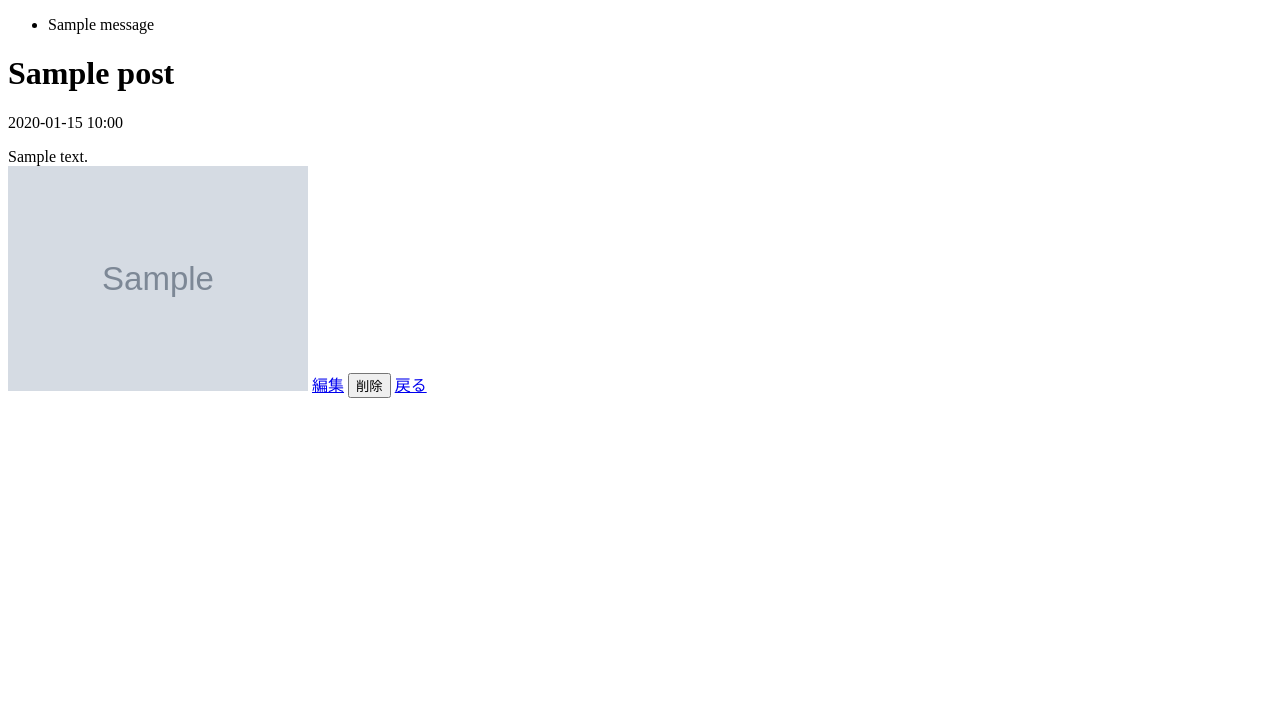
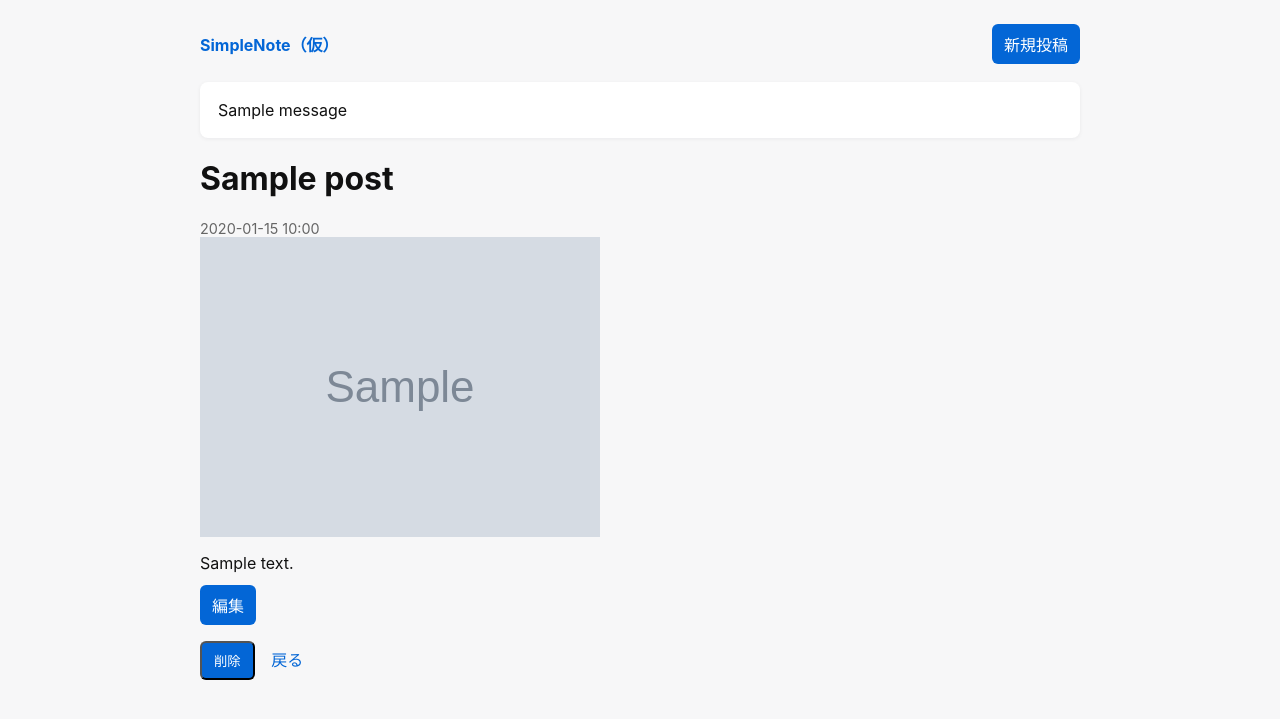
Before and after one commit to ryamunazo/literary_author_werewolf, a Flask app: page /post/1 in a window 1280 px wide. Shown: the top 719 px of the page. Run offline with Flask 3, Linux system fonts and the light colour scheme; tables that the repository leaves empty hold one stand-in row (values such as "Sample post"); grey boxes marked "Sample" are stand-in pictures; one stand-in notice (Sample message) is shown; some libraries are stand-ins or nearby versions.

Commit message:
version1.04

```diff
--- a/app.py
+++ b/app.py
@@ -7,6 +7,7 @@ from werkzeug.utils import secure_filename
 app = Flask(__name__)
 app.secret_key = os.environ.get("SECRET_KEY", "dev-secret-key")
 
+# 画像アップロード設定
 UPLOAD_FOLDER = "static/uploads"
 ALLOWED_EXTENSIONS = {"png", "jpg", "jpeg", "gif"}
 app.config["UPLOAD_FOLDER"] = UPLOAD_FOLDER
@@ -14,13 +15,9 @@ app.config["UPLOAD_FOLDER"] = UPLOAD_FOLDER
 def allowed_file(filename):
     return "." in filename and filename.rsplit(".", 1)[1].lower() in ALLOWED_EXTENSIONS
 
-# Render の Postgres 接続
-db_url = os.environ.get("DATABASE_URL")
-if db_url and db_url.startswith("postgres://"):
-    db_url = db_url.replace("postgres://", "postgresql://", 1)
-app.config["SQLALCHEMY_DATABASE_URI"] = db_url
+# DB 設定（SQLite）
+app.config["SQLALCHEMY_DATABASE_URI"] = "sqlite:///posts.db"
 app.config["SQLALCHEMY_TRACK_MODIFICATIONS"] = False
-
 db = SQLAlchemy(app)
 
 # モデル
@@ -93,6 +90,7 @@ def delete_post(post_id):
     flash("投稿を削除しました")
     return redirect(url_for("index"))
 
+# 起動
 if __name__ == "__main__":
     os.makedirs(UPLOAD_FOLDER, exist_ok=True)
     with app.app_context():
--- a/templates/base.html
+++ b/templates/base.html
@@ -1,21 +1,44 @@
-<!DOCTYPE html>
+<!doctype html>
 <html lang="ja">
 <head>
-  <meta charset="UTF-8">
-  <title>Note Modoki</title>
+  <meta charset="utf-8">
+  <meta name="viewport" content="width=device-width,initial-scale=1">
+  <title>{% block title %}メモランダム{% endblock %}</title>
+  <link href="https://cdn.quilljs.com/1.3.6/quill.snow.css" rel="stylesheet">
+  <style>
+    body{font-family:-apple-system,BlinkMacSystemFont,"Helvetica Neue",Arial;padding:24px;max-width:880px;margin:0 auto;background:#f7f7f8;color:#111}
+    header{display:flex;justify-content:space-between;align-items:center;margin-bottom:18px}
+    a{color:#0366d6;text-decoration:none}
+    .card{background:white;padding:18px;border-radius:8px;box-shadow:0 1px 4px rgba(20,20,40,.06);margin-bottom:12px}
+    .meta{color:#666;font-size:0.9rem}
+    form input[type="text"]{width:100%;padding:8px;font-size:1.05rem;margin-bottom:8px}
+    .btn{display:inline-block;padding:8px 12px;border-radius:6px;background:#0366d6;color:white;text-decoration:none}
+  </style>
   {% block head_extra %}{% endblock %}
 </head>
 <body>
+  <header>
+    <div>
+      <a href="{{ url_for('index') }}"><strong>SimpleNote（仮）</strong></a>
+    </div>
+    <nav>
+      <a class="btn" href="{{ url_for('new_post') }}">新規投稿</a>
+    </nav>
+  </header>
+
   {% with messages = get_flashed_messages() %}
-    {% if messages %}
-      <ul>
-        {% for msg in messages %}
-          <li>{{ msg }}</li>
-        {% endfor %}
-      </ul>
-    {% endif %}
+  {% if messages %}
+    <div class="card">
+      {% for m in messages %}
+        <div>{{ m }}</div>
+      {% endfor %}
+    </div>
+  {% endif %}
   {% endwith %}
+
   {% block content %}{% endblock %}
+
+  <script src="https://cdn.quilljs.com/1.3.6/quill.min.js"></script>
   {% block scripts %}{% endblock %}
 </body>
 </html>
--- a/templates/view.html
+++ b/templates/view.html
@@ -1,14 +1,17 @@
 {% extends "base.html" %}
 {% block content %}
-<h1>{{ post.title }}</h1>
-<p>{{ post.created_at.strftime('%Y-%m-%d %H:%M') }}</p>
-<div>{{ post.content | safe }}</div>
-{% if post.image_filename %}
-<img src="{{ url_for('static', filename='uploads/' ~ post.image_filename) }}" width="300">
-{% endif %}
-<a href="{{ url_for('edit_post', post_id=post.id) }}">編集</a>
-<form action="{{ url_for('delete_post', post_id=post.id) }}" method="post" style="display:inline">
-  <button type="submit">削除</button>
-</form>
-<a href="{{ url_for('index') }}">戻る</a>
+  <h1>{{ post.title }}</h1>
+  <div class="meta">{{ post.created_at.strftime('%Y-%m-%d %H:%M') }}</div>
+  {% if post.image_filename %}
+    <img src="{{ url_for('static', filename='uploads/' ~ post.image_filename) }}" width="400">
+  {% endif %}
+  <div style="margin-top:12px;">{{ post.content | safe }}</div>
+
+  <p style="margin-top:12px;">
+    <a class="btn" href="{{ url_for('edit_post', post_id=post.id) }}">編集</a>
+    <form method="post" action="{{ url_for('delete_post', post_id=post.id) }}" style="display:inline">
+      <button class="btn" type="submit">削除</button>
+    </form>
+    <a href="{{ url_for('index') }}" style="margin-left:12px">戻る</a>
+  </p>
 {% endblock %}
```
Also changed, not shown: requirements.txt (+4 -5 lines), templates/form.html (+14 -11 lines), templates/index.html (+9 -8 lines).
